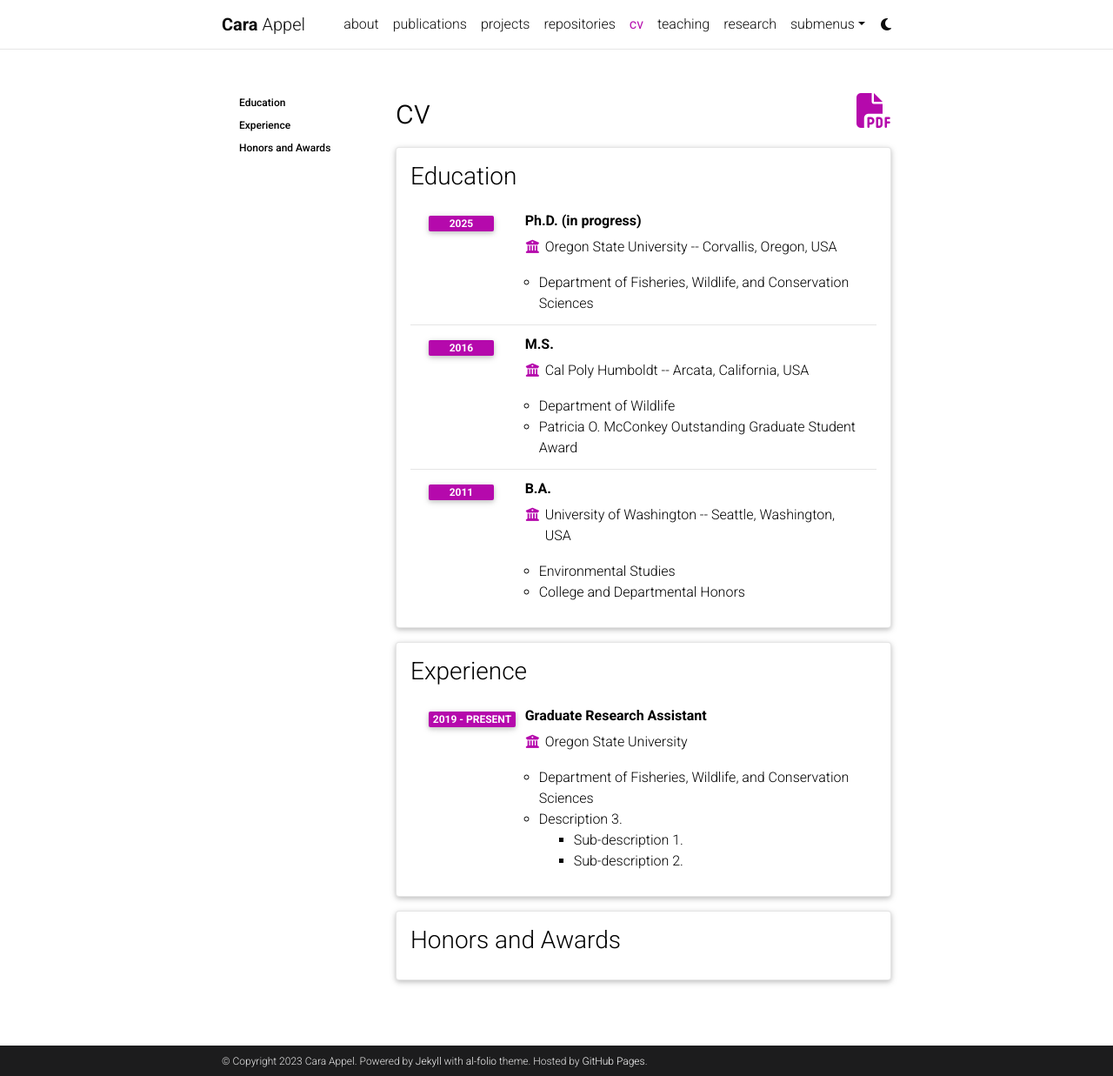
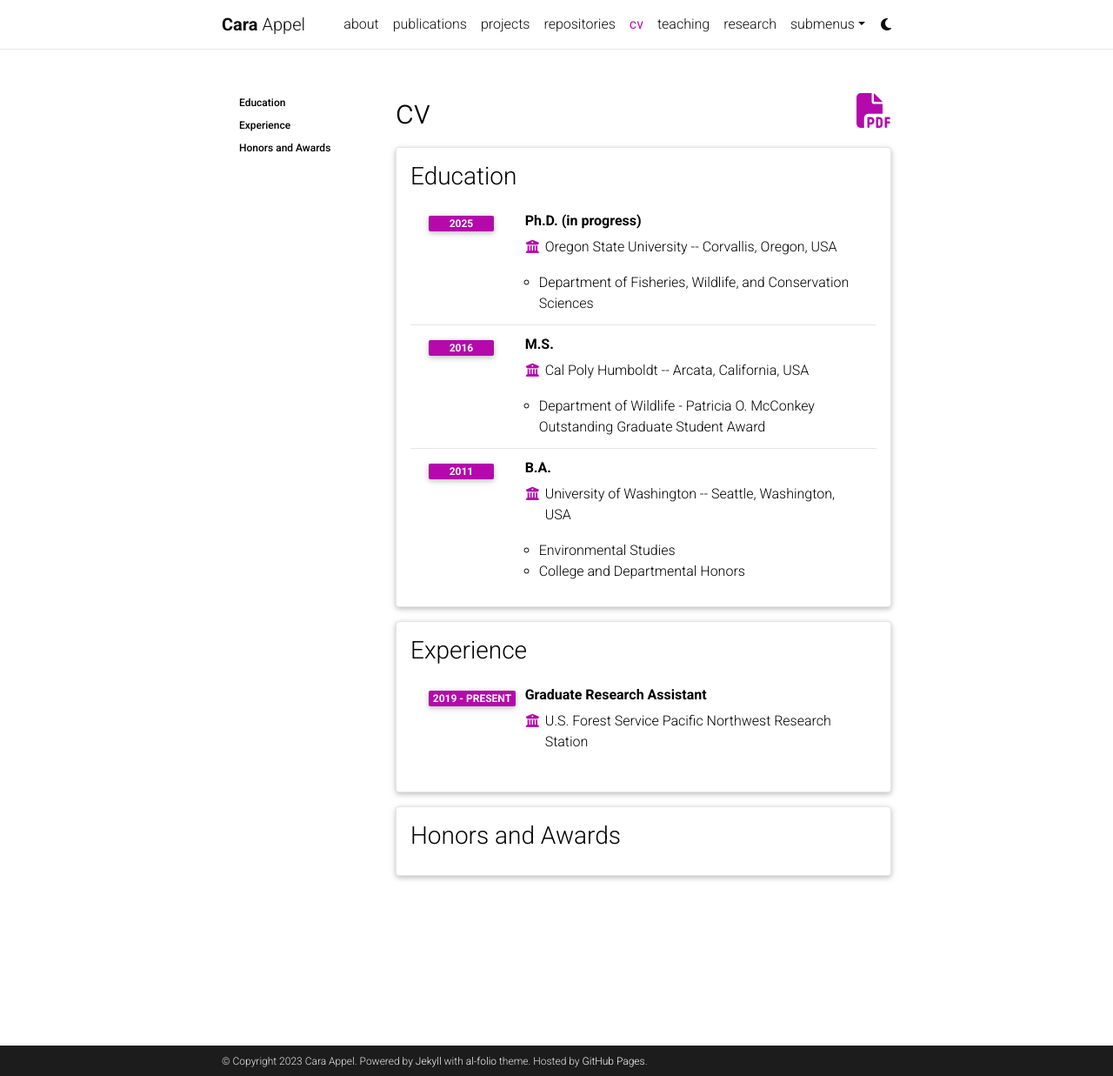
Before and after one commit to appelc/appelc.github.io, a Jekyll site: the page built from _pages/cv.md, in a window 1280 px wide and 1237 px high. Shown: the whole window at 87% size. Built offline with Jekyll 4.4.1, drawn with Linux system fonts in a browser that asks for light colours; comment, search, counter and statistics services are not loaded; a style sheet for code colours, icons or effects is not loaded.

Commit message:
Update cv.yml

```diff
--- a/_data/cv.yml
+++ b/_data/cv.yml
@@ -5,12 +5,12 @@
       institution: Oregon State University -- Corvallis, Oregon, USA
       year: 2025
       description:
-        - Department of Fisheries, Wildlife, and Conservation Sciences
+        Department of Fisheries, Wildlife, and Conservation Sciences
     - title: M.S.
       institution: Cal Poly Humboldt -- Arcata, California, USA
       year: 2016
       description:
-        - Department of Wildlife
+        Department of Wildlife
         - Patricia O. McConkey Outstanding Graduate Student Award
     - title: B.A.
       institution: University of Washington -- Seattle, Washington, USA
@@ -24,13 +24,8 @@
   contents:
     - title: Graduate Research Assistant
       institution: Oregon State University
+      institution: U.S. Forest Service Pacific Northwest Research Station
       year: 2019 - present
-      description:
-        - Department of Fisheries, Wildlife, and Conservation Sciences
-        - title: Description 3.
-          contents:
-            - Sub-description 1.
-            - Sub-description 2.
 
 - title: Honors and Awards
   type: time_table
```
